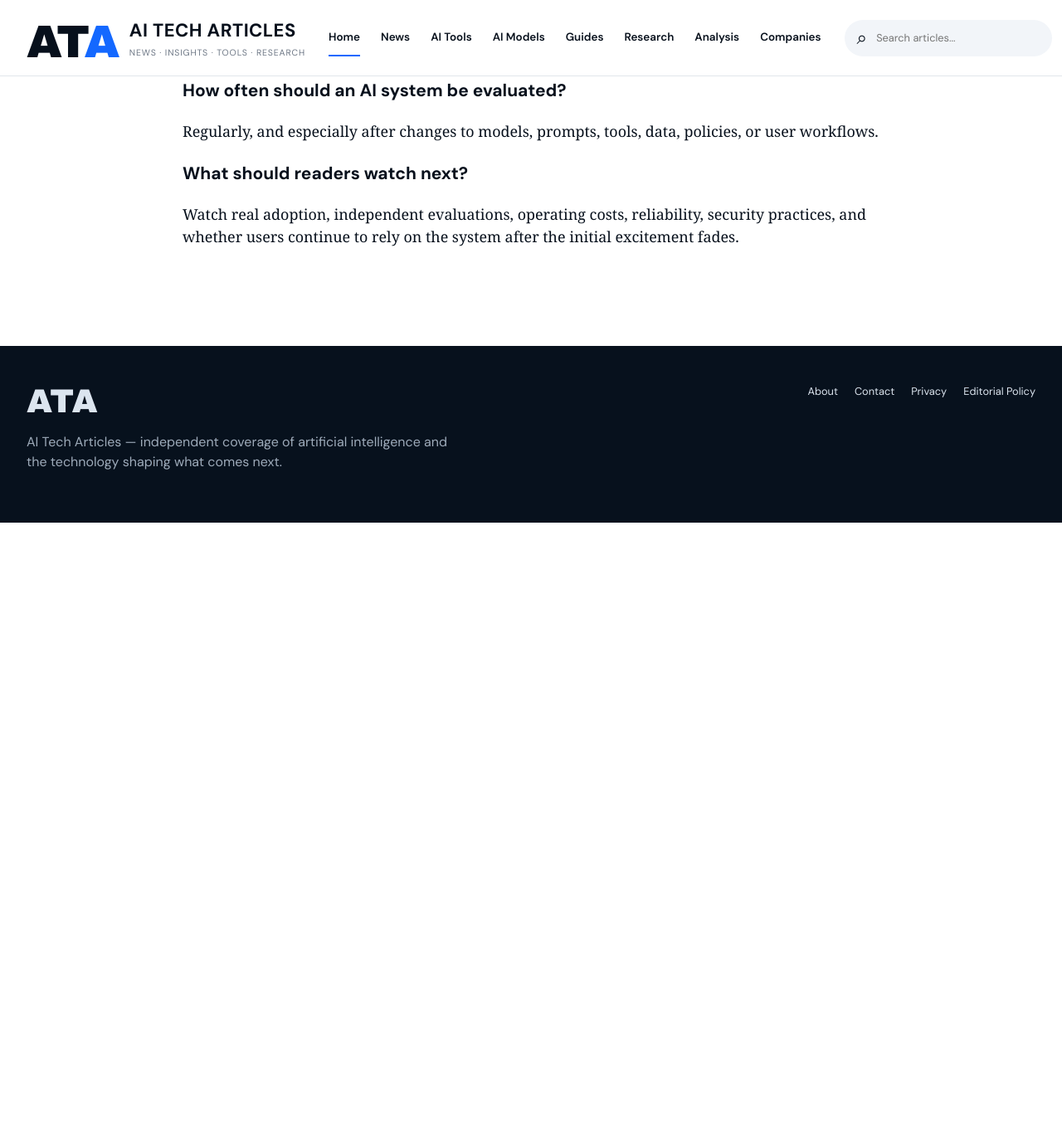
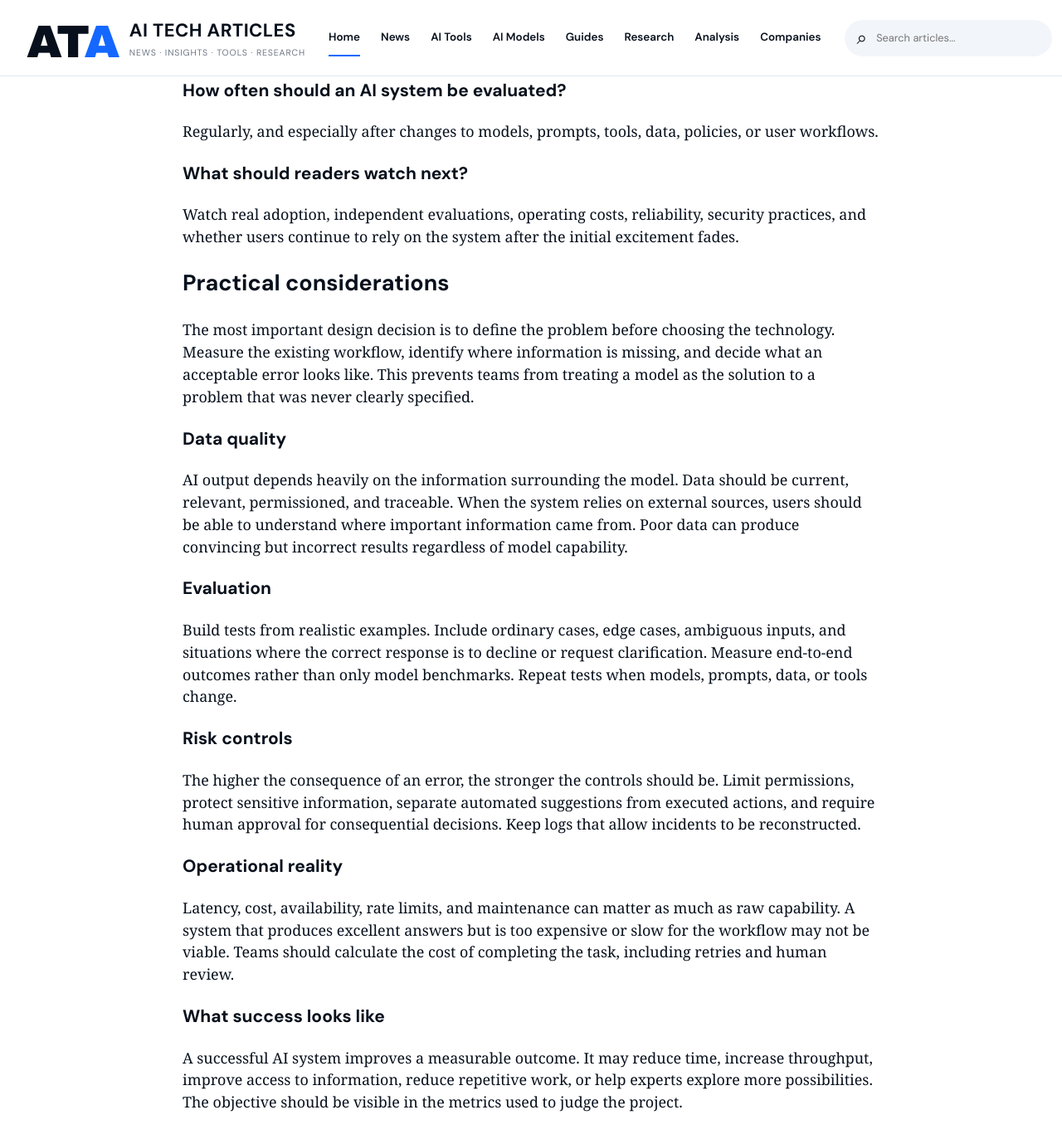
Before and after one commit to todaysnewsai/ChatGPTScope, a Jekyll site: the page built from _posts/2026-10-08-ai-chips.md, in a window 1280 px wide and 1400 px high, scrolled down 3263 px. Shown: the top 1379 px of the window at 83% size. Built offline with Jekyll 4.4.1, drawn with Linux system fonts in a browser that asks for light colours; before the commit the page ends 3893 px from its top, so only the background shows below that.

Commit message:
Expand article

```diff
--- a/_posts/2026-10-08-ai-chips.md
+++ b/_posts/2026-10-08-ai-chips.md
@@ -50,3 +50,28 @@ Regularly, and especially after changes to models, prompts, tools, data, policie
 
 ### What should readers watch next?
 Watch real adoption, independent evaluations, operating costs, reliability, security practices, and whether users continue to rely on the system after the initial excitement fades.
+
+
+## Practical considerations
+
+The most important design decision is to define the problem before choosing the technology. Measure the existing workflow, identify where information is missing, and decide what an acceptable error looks like. This prevents teams from treating a model as the solution to a problem that was never clearly specified.
+
+### Data quality
+
+AI output depends heavily on the information surrounding the model. Data should be current, relevant, permissioned, and traceable. When the system relies on external sources, users should be able to understand where important information came from. Poor data can produce convincing but incorrect results regardless of model capability.
+
+### Evaluation
+
+Build tests from realistic examples. Include ordinary cases, edge cases, ambiguous inputs, and situations where the correct response is to decline or request clarification. Measure end-to-end outcomes rather than only model benchmarks. Repeat tests when models, prompts, data, or tools change.
+
+### Risk controls
+
+The higher the consequence of an error, the stronger the controls should be. Limit permissions, protect sensitive information, separate automated suggestions from executed actions, and require human approval for consequential decisions. Keep logs that allow incidents to be reconstructed.
+
+### Operational reality
+
+Latency, cost, availability, rate limits, and maintenance can matter as much as raw capability. A system that produces excellent answers but is too expensive or slow for the workflow may not be viable. Teams should calculate the cost of completing the task, including retries and human review.
+
+### What success looks like
+
+A successful AI system improves a measurable outcome. It may reduce time, increase throughput, improve access to information, reduce repetitive work, or help experts explore more possibilities. The objective should be visible in the metrics used to judge the project.
```
